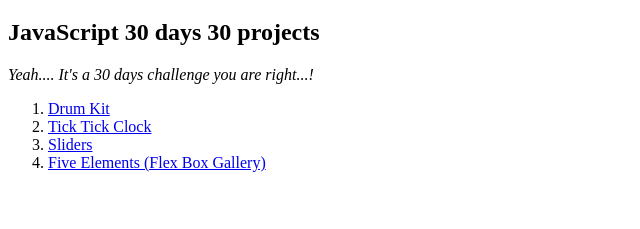
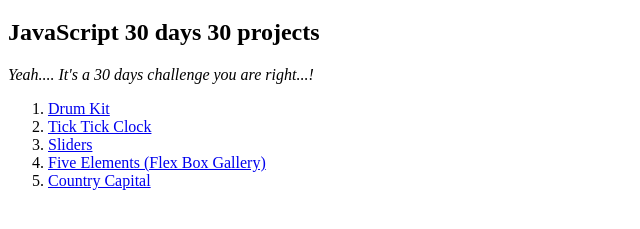
Before and after one commit to franklinMN/franklinMN.github.io, a plain HTML site: page index.html in a window 1280 px wide. Shown: the part 61-290 px from the top of the page, without its empty margins (0-640 px from the left). Drawn offline with Linux system fonts and the light colour scheme.

Commit message:
added new project link ch 6

```diff
--- a/index.html
+++ b/index.html
@@ -16,6 +16,7 @@
         <li><a href="https://franklinMN.github.io/com.javascript30/challenge-02-clock" target="_blank">Tick Tick Clock</a></li>
         <li><a href="https://franklinMN.github.io/com.javascript30/challenge-03-sliders" target="_blank">Sliders</a></li>
         <li><a href="https://franklinMN.github.io/com.javascript30/challenge-05-flex-gallery" target="_blank">Five Elements (Flex Box Gallery)</a></li>
+        <li><a href="https://franklinMN.github.io/com.javascript30/challenge-06-Ajax - Search Country" target="_blank">Country Capital</a></li>
     </ol>
 </body>
 </html>
```
